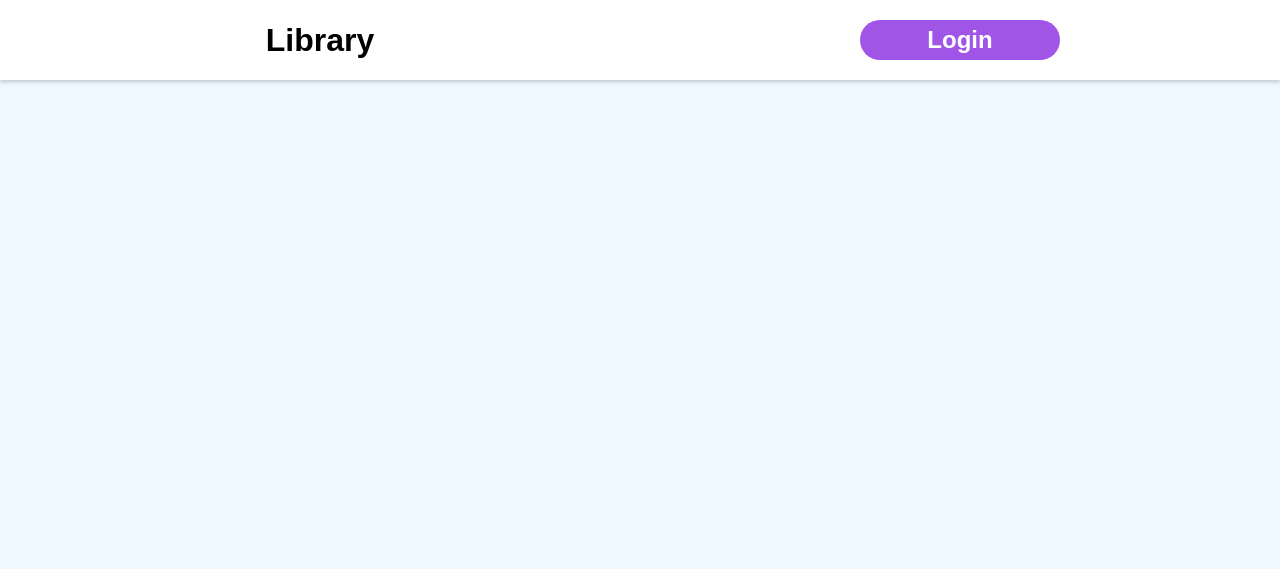
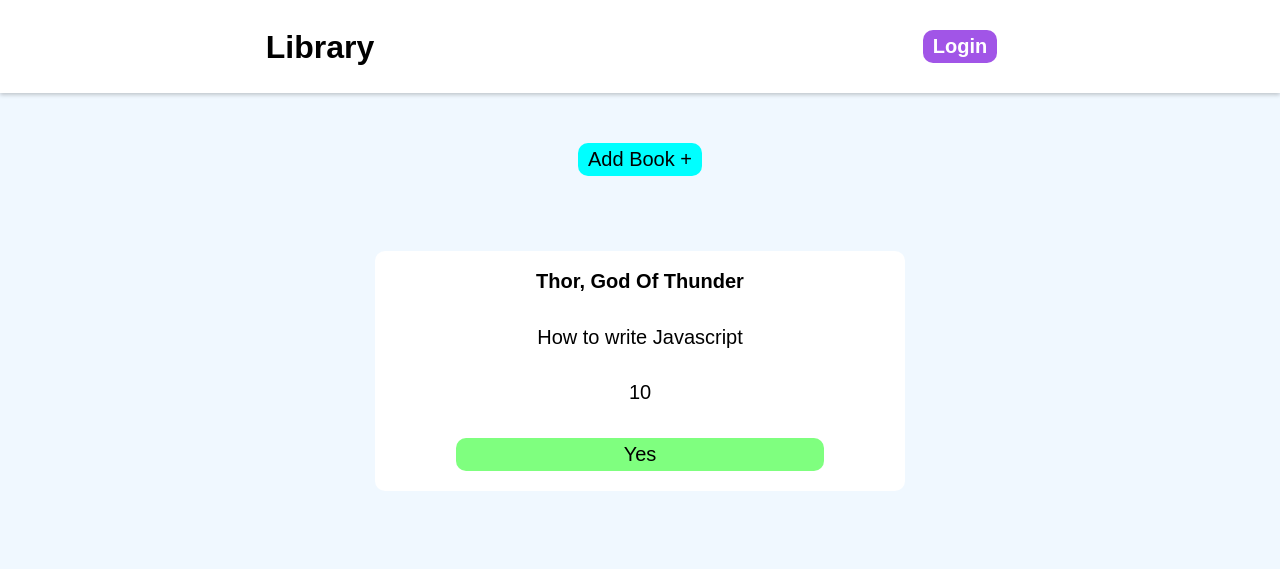
Before and after one commit to TylerMommsen/Library, a plain HTML site: page index.html in a window 1280 px wide. Drawn offline with Linux system fonts and the light colour scheme.

Commit message:
Created add book button and grid layout for books when they're added.

```diff
--- a/index.html
+++ b/index.html
@@ -8,17 +8,32 @@
     <title>Library</title>
   </head>
   <body>
-    <div class="page-container">
     <div class="header">
       <div class="title-section">
         <h1 id="header-title">Library</h1>
       </div>
       <div class="login-section">
-          <button id="login">Login</button>
+        <button class="btn login">Login</button>
       </div>
     </div>
 
-      <div class="main-body"></div>
+    <div class="main-body">
+      <button class="btn add-book">Add Book +</button>
+      <div class="books-container">
+        <div class="book">
+          <div class="author">
+            <p>Thor, God Of Thunder</p>
+          </div>
+          <div class="title">
+            <p>How to write Javascript</p>
+          </div>
+          <div class="pages">
+            <p>10</p>
+          </div>
+
+          <button class="btn has-read">Yes</button>
+        </div>
+      </div>
     </div>
   </body>
 </html>
--- a/style.css
+++ b/style.css
@@ -44,18 +44,21 @@ table {
 
 /* ---------------------------------------- */
 
-body, html {
+body {
 	font-family: sans-serif;
+	overflow: hidden;
+	margin-bottom: 100px;
+	background-color: aliceblue;
 }
 
-.page-container {
-  display: flex;
-  flex-direction: column;
-	height: 100vh;
+.btn {
+	border-radius: 10px;
+	font-size: 20px;
+	border: none;
+	padding: 5px 10px 5px 10px;
 }
 
 .header {
-	height: 10%;
 	background-color: white;
 	display: grid;
 	grid-template-columns: 1fr 1fr;
@@ -67,6 +70,7 @@ body, html {
 	display: flex;
 	justify-content: center;
 	align-items: center;
+	padding: 30px;
 }
 
 #header-title {
@@ -74,13 +78,8 @@ body, html {
 	font-weight: bold;
 }
 
-#login {
-	border: none;
+.login {
 	background-color: rgba(138, 43, 226, 0.8);
-	width: 200px;
-	height: 40px;
-	border-radius: 20px;
-	font-size: 1.5rem;
 	font-weight: bold;
 	color: white;
 }
@@ -88,4 +87,38 @@ body, html {
 .main-body {
 	flex-grow: 1;
 	background-color: aliceblue;
+	margin: 50px 300px 100px 300px;
+	text-align: center;
 }
+
+.add-book {
+	background-color: aqua;
+}
+
+.books-container {
+	padding: 75px;
+	display: grid;
+	grid-template-columns: repeat(auto-fill, minmax(300px, 1fr));
+	gap: 20px;
+}
+
+.book {
+	background-color: rgba(255, 255, 255, 1);
+	display: flex;
+	flex-direction: column;
+	justify-content: space-between;
+	align-items: center;
+	padding: 20px;
+	height: 200px;
+	border-radius: 10px;
+	font-size: 20px;
+}
+
+.author {
+	font-weight: bold;
+}
+
+.has-read {
+	background-color: rgba(0, 255, 0, 0.5);
+	width: 75%;
+}
```
Lines whose indentation alone changed are shown as unchanged.
